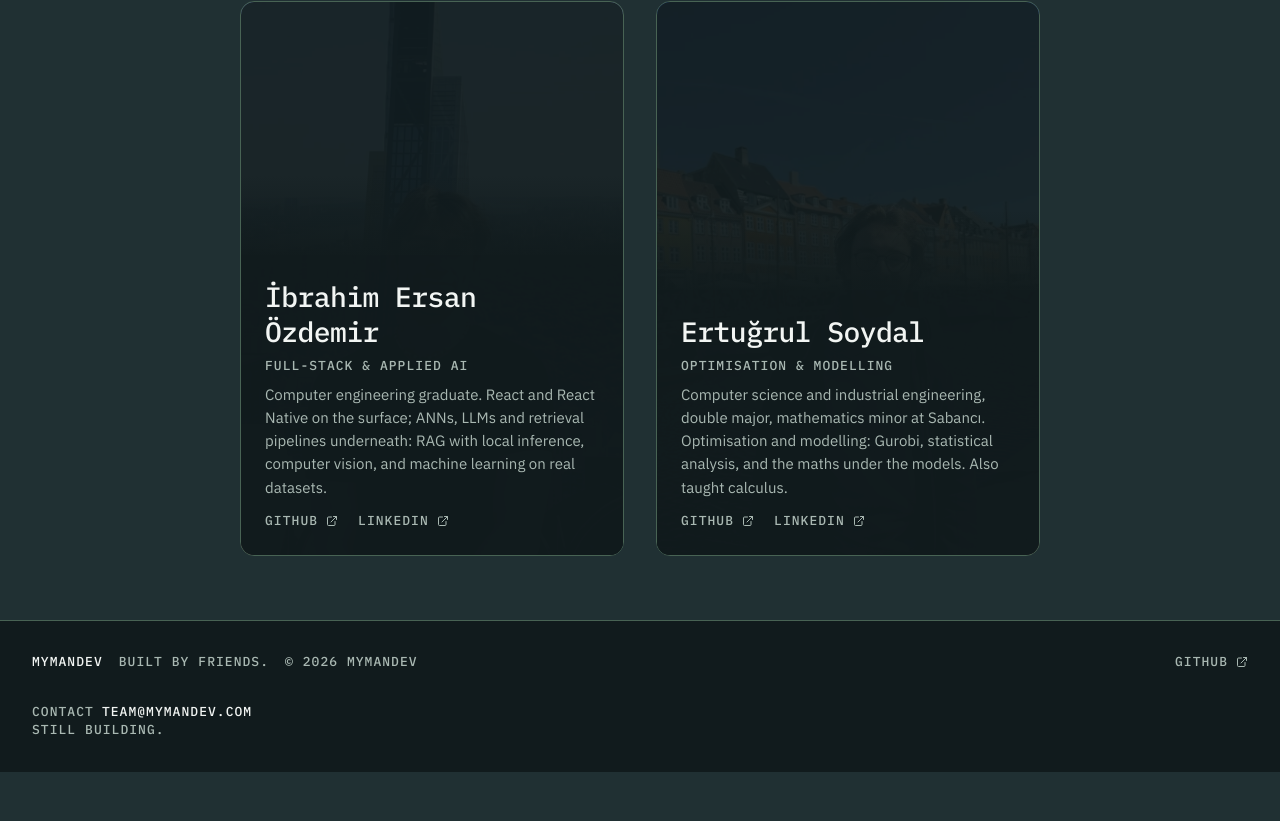
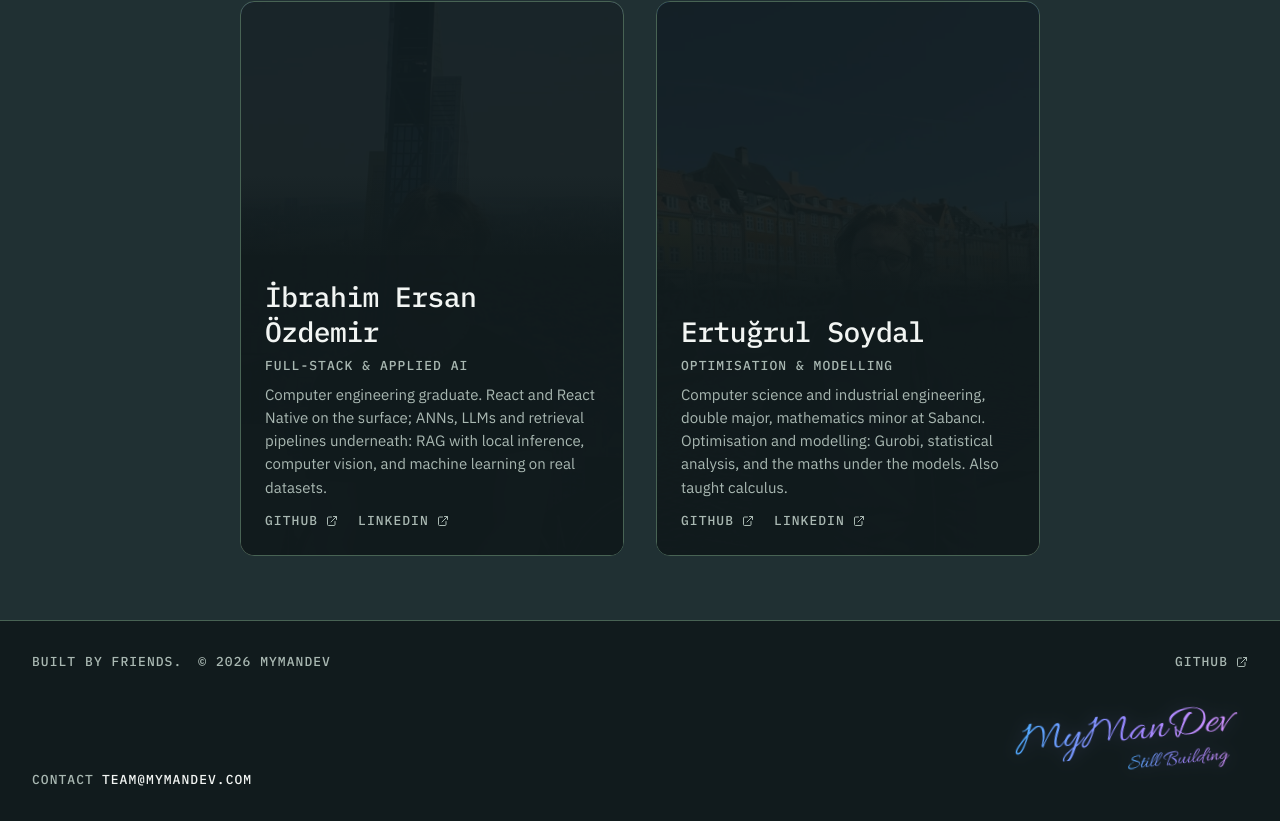
Before and after one commit to MyManDev/MMD-Web-Page, a Next.js app: page / in a window 1280 px wide. Shown: the part 2388-3209 px from the top of the page. Before the commit the page ends 3160 px from the top, so only its background shows below. Built offline with nearby package versions, Linux system fonts and the light colour scheme.

Commit message:
design: carry the maker signature into the footer (#144)

```diff
--- a/app/tokens.css
+++ b/app/tokens.css
@@ -160,6 +160,10 @@
 /* Navbar yuksekligi breakpoint'e gore degistigi icin @theme disinda,
    :root uzerinde tanimlanir - scroll-margin-top hesabi buna bagli. */
 :root {
+  --signature-blue: #51a9ff;
+  --signature-violet: #9a85ff;
+  --signature-purple: #d090ff;
+
   --nav-height: var(--height-nav);
 
   /* Amblem plakasinin gradyan duraklari. architecture.md §4.5
--- /dev/null
+++ b/components/sections/footer/Footer.module.css
@@ -0,0 +1,90 @@
+@font-face {
+  font-family: Allura;
+  font-style: normal;
+  font-weight: 400;
+  font-display: swap;
+  src: url("/fonts/allura-latin-400-normal.woff2") format("woff2");
+}
+
+.signature {
+  display: flex;
+  width: max-content;
+  max-width: 100%;
+  flex-direction: column;
+  align-items: center;
+  padding: 8px;
+  font-family: Allura, cursive;
+  font-weight: 400;
+  line-height: 1;
+  transform: rotate(-6deg);
+  filter: drop-shadow(0 0 8px color-mix(in srgb, var(--signature-violet) 18%, transparent));
+}
+
+.name,
+.closing {
+  display: block;
+  padding-inline: 6px;
+  background: linear-gradient(
+    110deg,
+    var(--signature-blue) 8%,
+    var(--signature-violet) 52%,
+    var(--signature-purple) 92%
+  );
+  background-clip: text;
+  -webkit-text-fill-color: transparent;
+  color: var(--signature-violet);
+}
+
+.name {
+  font-size: 34px;
+  white-space: nowrap;
+}
+
+.closing {
+  align-self: flex-end;
+  margin-right: 8px;
+  padding-bottom: 5px;
+  font-size: 17px;
+}
+
+@media (width >= 768px) {
+  .name {
+    font-size: 44px;
+  }
+
+  .closing {
+    font-size: 21px;
+  }
+}
+
+@media (prefers-reduced-motion: no-preference) {
+  .signature[data-reveal-shown] .name {
+    animation: signature-write 1.7s ease-out both;
+  }
+
+  .signature[data-reveal-shown] .closing {
+    animation: signature-write 1.2s 0.6s ease-out both;
+  }
+}
+
+@keyframes signature-write {
+  from {
+    clip-path: inset(-20% 100% -20% -10%);
+  }
+  to {
+    clip-path: inset(-20% -10% -20% -10%);
+  }
+}
+
+@media (forced-colors: active) {
+  .signature {
+    filter: none;
+  }
+
+  .name,
+  .closing {
+    background: none;
+    -webkit-text-fill-color: currentColor;
+    color: inherit;
+  }
+}
--- a/components/sections/footer/Footer.tsx
+++ b/components/sections/footer/Footer.tsx
@@ -1,79 +1,30 @@
 import type { Site } from "@/content";
 import { Container, ExternalIcon } from "@/components/ui";
+import styles from "./Footer.module.css";
 
-/**
- * Footer. docs/design-spec.md §3.6 — navbar'in aynasi: surface zemin, ustte
- * 1px border, tamami mono rolu.
- *
- * Sunucu component'i: durum yok, etkilesim yok, payload'a eklemiyor.
- *
- * BOLUMDE YESIL YOK (§5.1). Burada birincil aksiyon olmadigi icin accent
- * kotasi sifir; GitHub linki de duz mono link, Button degil - footer'da
- * 44px'lik bir dokunma hedefi fazla agir durur.
- *
- * Telif cumlesi content/site.ts'teki copyrightYear'dan kuruluyor; metin
- * burada ikinci kez yazilmiyor (NOTICE tek kayit).
- */
+/** Marka imzasi sunucuda cizilir; giris mevcut RevealOnView ile bir kez oynar. */
 export function Footer({ site }: { site: Site }) {
   return (
     <footer className="border-t border-border bg-surface">
       <Container>
         <div className="flex flex-col gap-4 py-8 font-mono text-mono uppercase md:flex-row md:items-center md:justify-between">
-          {/* Sinif SPAN'lere degil bu kapsayiciya: `translate` inline bir
-              ogede hic uygulanmiyor, yani span'de efektin yarisi sessizce
-              kaybolurdu. */}
           <div className="reveal-on-enter flex flex-col gap-1 md:flex-row md:items-center md:gap-4">
-            <span className="text-text">{site.wordmark}</span>
-            {/*
-              Iki cumle de `content/site.ts`ten geliyor, burada SABIT
-              YAZILMIYOR: marka metni paylasilan karar alani (CLAUDE.md kural 5)
-              ve component onu okur, yeniden yazmaz.
-            */}
             <span className="text-text-muted">{site.footer.tagline}</span>
             <span className="text-text-muted">
               © {site.copyrightYear} {site.wordmark}
             </span>
           </div>
-
-          {/*
-            Dis link gostergesi §7.5'in gerekliligi ve Button'a #35'te eklendi;
-            buradaki link Button DEGIL (duz mono <a>, §3.6 - footer'da 44px'lik
-            bir dokunma hedefi fazla agir durur), o yuzden ikonu atlamisti.
-            Ikon 12px: footer'in mono satiri Button'inkinden kucuk.
-          */}
           <a
             href={site.githubUrl}
             target="_blank"
             rel="noopener noreferrer"
             className="reveal-on-enter inline-flex items-center gap-2 text-text-muted transition-colors duration-150 ease-out hover:text-text"
           >
-            {/*
-              `rule` ikonu DEGIL yalnizca metni kapsiyor: alt cizgi dis link
-              ikonunun da altindan gecerse cizgi bir alti cizili metin gibi
-              degil, kutuyu bolen bir sinir gibi okunuyor. Tetikleyen sey yine
-              linkin kendisi (globals.css'te `a:hover .rule`).
-            */}
             <span className="rule">GitHub</span>
             <ExternalIcon className="h-3 w-3" />
           </a>
         </div>
-
-        {/*
-          KAPANIS CUMLESI ayri bir satirda ve sayfanin son sozu. Ustteki satirin
-          icine sikistirmak onu bir etikete cevirirdi; burada kendi satirinda
-          durdugu icin okunuyor.
-
-          `border-t` YOK: footer'in kendi ust kenari zaten bir cizgi, ikincisi
-          bandi ikiye bolerdi.
-        */}
-        {/*
-          ADRESIN OKUNDUGU YER BURASI. Nav'daki aksiyonun etiketi kisa
-          (`Contact`); tam adres burada yazili, yani ziyaretci tiklamadan da
-          gorebiliyor ve kopyalayabiliyor.
-
-          Etiket ve adres AYNI satirda: "CONTACT" tek basina bir baslik olsaydi
-          footer'da ikinci bir hiyerarsi katmani acardi.
-        */}
+        <div className="flex flex-col gap-8 pb-8 md:flex-row md:items-end md:justify-between">
           <p className="reveal-on-enter flex flex-wrap items-center gap-2 font-mono text-mono uppercase">
             <span className="text-text-muted">Contact</span>
             <a
@@ -83,10 +34,11 @@ export function Footer({ site }: { site: Site }) {
               <span className="rule">{site.email}</span>
             </a>
           </p>
-
-        <p className="reveal-on-enter pb-8 font-mono text-mono text-text-muted uppercase">
-          {site.footer.closing}
+          <p className={`reveal-on-enter self-end ${styles.signature}`}>
+            <span className={styles.name}>{site.wordmark}</span>
+            <span className={styles.closing}>{site.footer.closing}</span>
           </p>
+        </div>
       </Container>
     </footer>
   );
--- a/content/site.ts
+++ b/content/site.ts
@@ -41,7 +41,7 @@ export const site: Site = {
   email: "team@mymandev.com",
   footer: {
     tagline: "Built by friends.",
-    closing: "Still building.",
+    closing: "Still Building",
   },
   copyrightYear: 2026,
   nav: [
```
Also changed, not shown: public/fonts/Allura-OFL.txt (added), public/fonts/allura-latin-400-normal.woff2 (added), 1 other file (tests, documents, lock files or other folders). Lines whose indentation alone changed are shown as unchanged.
